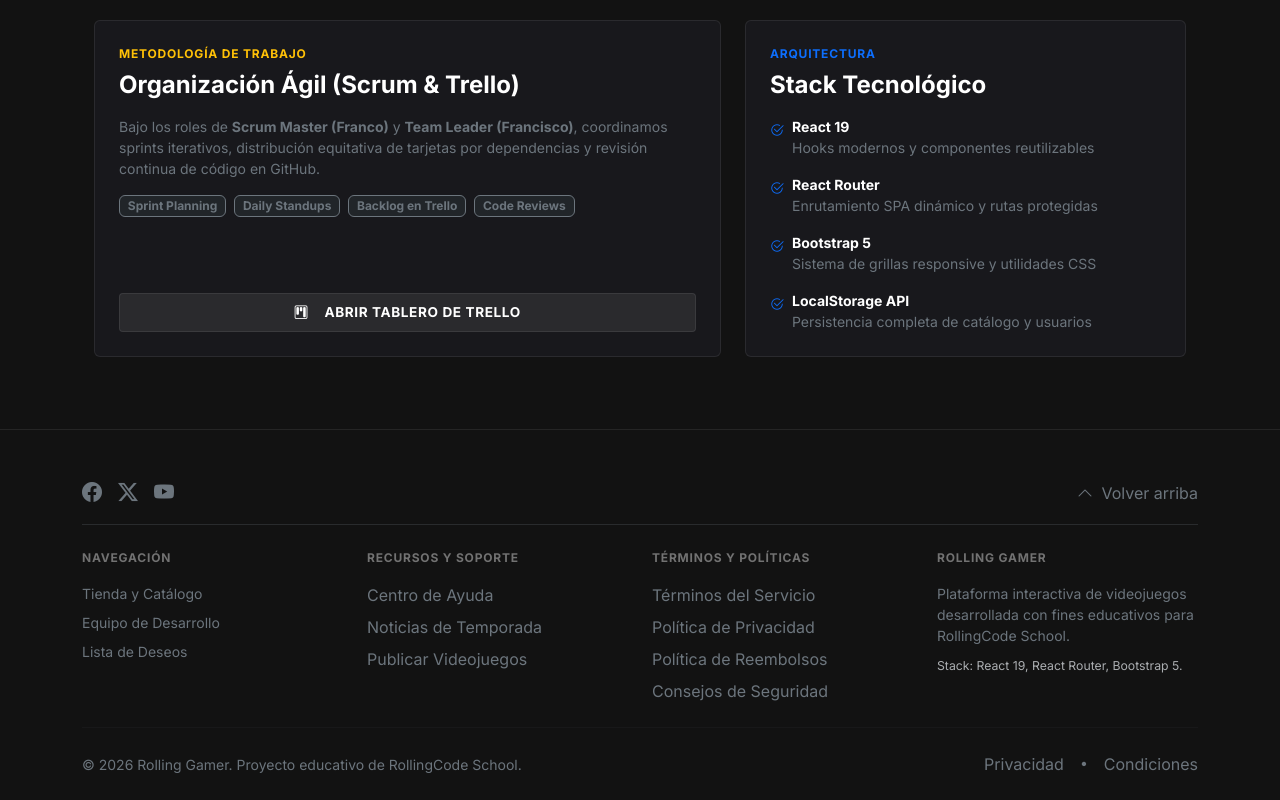
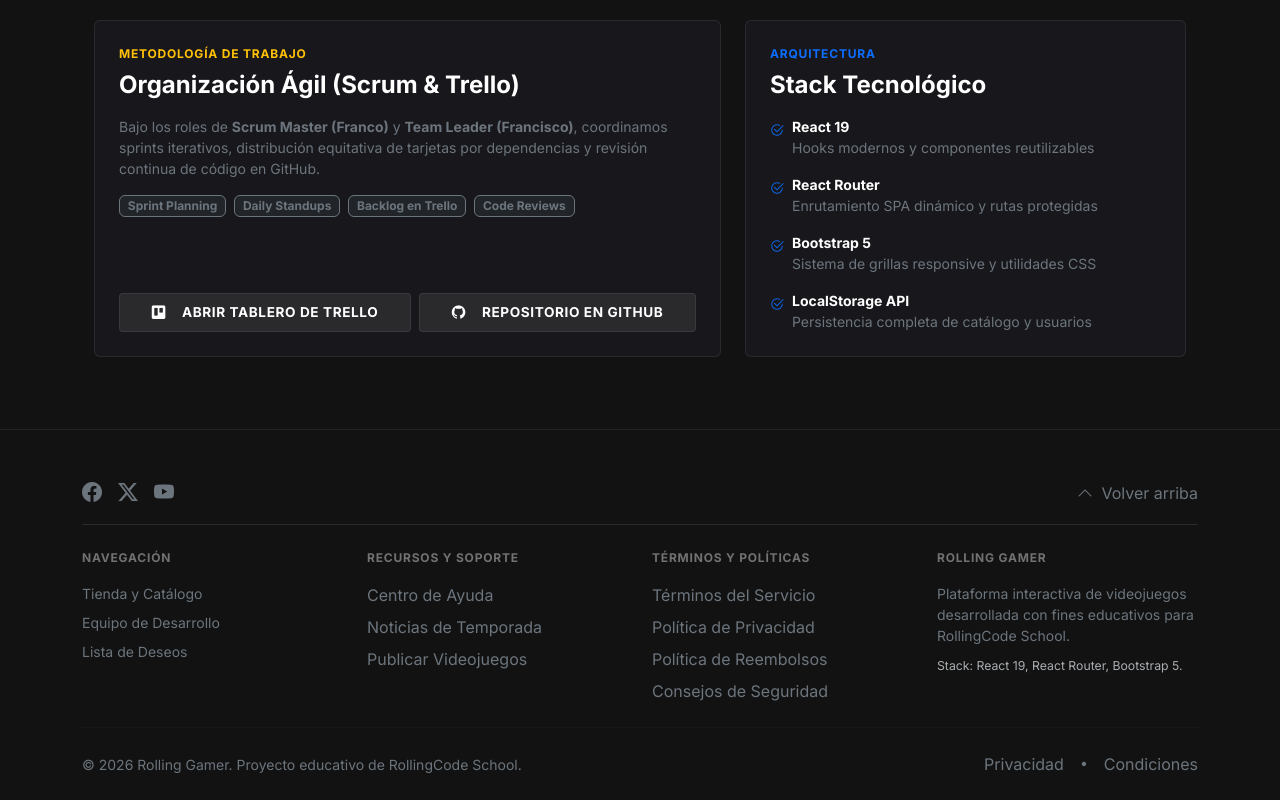
Before and after one commit to Franc-Devel/byte-brothers-rolling-gamer, a React (Vite) app: page /about in a window 1280 px wide. Shown: the part 1254-2054 px from the top of the page. Built offline with nearby package versions, Linux system fonts and the light colour scheme.

Commit message:
docs(links): vincular tablero de trello oficial y repositorio de github en seccion acerca de y readme

```diff
--- a/src/components/pages/About.jsx
+++ b/src/components/pages/About.jsx
@@ -96,14 +96,24 @@ const About = () => {
                 ))}
               </div>
             </div>
-            <a
-              href="https://trello.com"
-              target="_blank"
-              rel="noreferrer"
-              className="btn-epic-secondary py-2 px-3 small text-center text-decoration-none"
-            >
-              <i className="bi bi-kanban me-2"></i> Abrir Tablero de Trello
-            </a>
+            <div className="d-flex flex-column flex-sm-row gap-2">
+              <a
+                href="https://trello.com/b/qyopevQH/rolling-gamer"
+                target="_blank"
+                rel="noreferrer"
+                className="btn-epic-secondary py-2 px-3 small text-center text-decoration-none flex-fill"
+              >
+                <i className="bi bi-trello me-2"></i> Abrir Tablero de Trello
+              </a>
+              <a
+                href="https://github.com/Franc-Devel/byte-brothers-rolling-gamer"
+                target="_blank"
+                rel="noreferrer"
+                className="btn-epic-secondary py-2 px-3 small text-center text-decoration-none flex-fill"
+              >
+                <i className="bi bi-github me-2"></i> Repositorio en GitHub
+              </a>
+            </div>
           </div>
         </Col>
 
```
Also changed, not shown: 1 other file (tests, documents, lock files or other folders).
